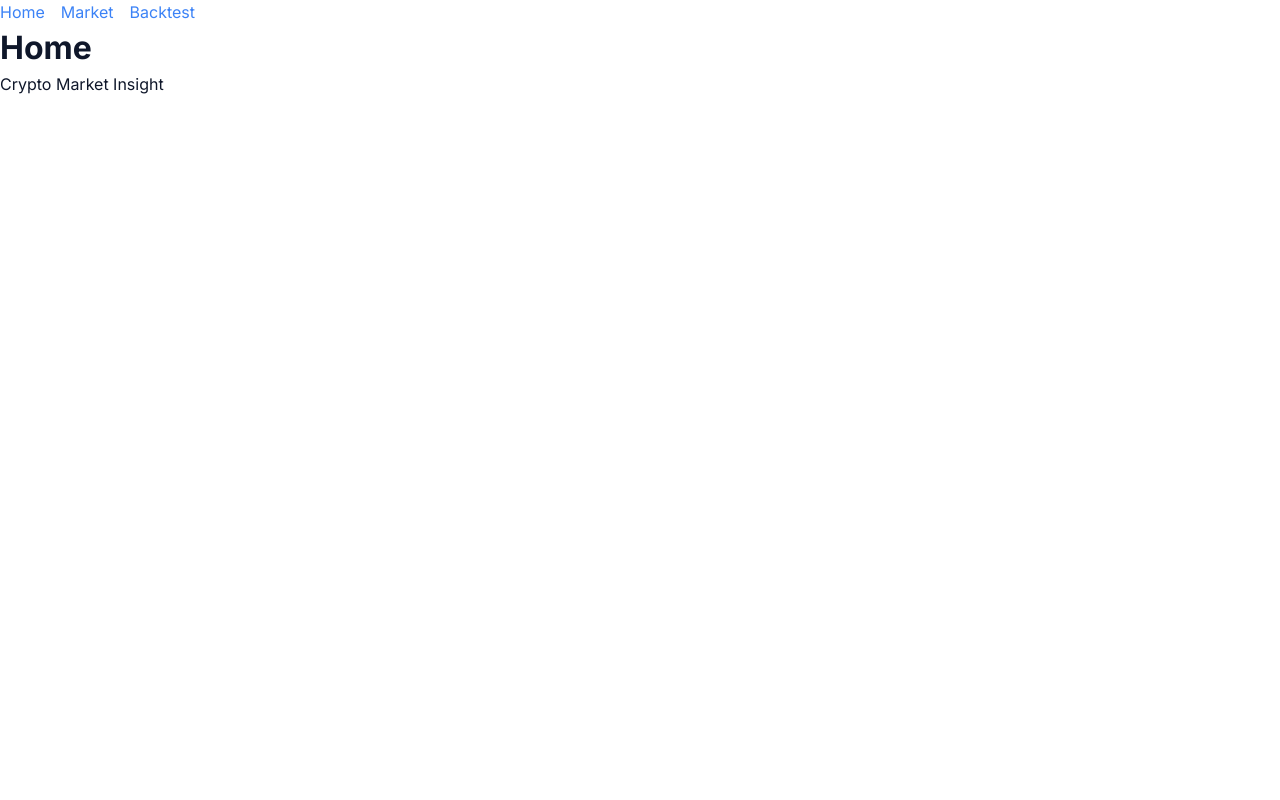
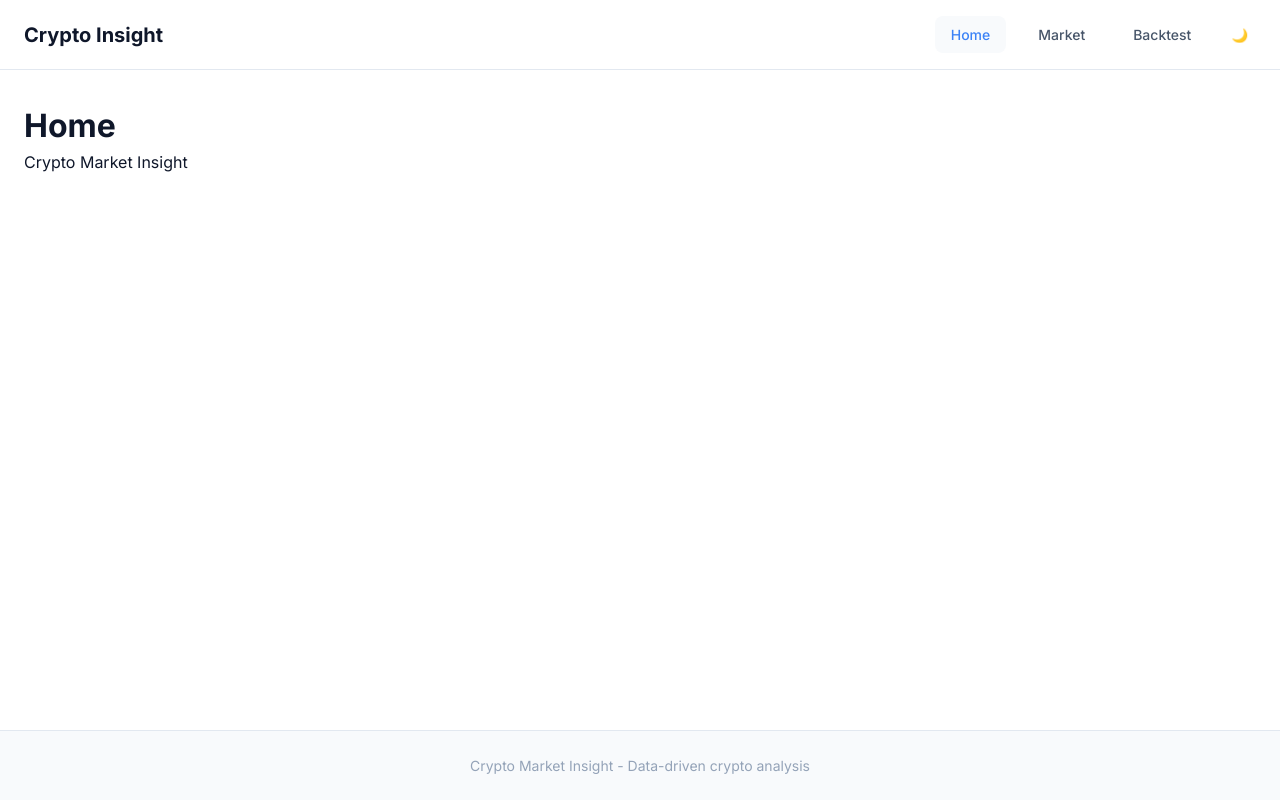
Before and after one commit to nickkies/crypto-market-insight, a React (Vite) app in the folder frontend/: page / in a window 1280 px wide. Built offline with nearby package versions, Linux system fonts and the light colour scheme.

Commit message:
💄 design: layout (#52)

```diff
--- a/frontend/src/features/common/components/Layout.tsx
+++ b/frontend/src/features/common/components/Layout.tsx
@@ -1,26 +1,157 @@
-import { Outlet, Link } from 'react-router-dom';
+import { Outlet, Link, useLocation } from 'react-router-dom';
+import styled from 'styled-components';
+import { useTheme } from '@/styles';
+
+const Container = styled.div`
+  min-height: 100vh;
+  display: flex;
+  flex-direction: column;
+`;
+
+const Header = styled.header`
+  position: sticky;
+  top: 0;
+  z-index: 100;
+  background-color: ${({ theme }) => theme.colors.background.primary};
+  border-bottom: 1px solid ${({ theme }) => theme.colors.border.primary};
+  backdrop-filter: blur(8px);
+`;
+
+const HeaderInner = styled.div`
+  max-width: 1280px;
+  margin: 0 auto;
+  padding: ${({ theme }) => theme.spacing.md} ${({ theme }) => theme.spacing.lg};
+  display: flex;
+  align-items: center;
+  justify-content: space-between;
+
+  @media (max-width: ${({ theme }) => theme.breakpoints.md}) {
+    padding: ${({ theme }) => theme.spacing.sm} ${({ theme }) => theme.spacing.md};
+  }
+`;
+
+const Logo = styled(Link)`
+  font-size: ${({ theme }) => theme.fonts.size.xl};
+  font-weight: ${({ theme }) => theme.fonts.weight.bold};
+  color: ${({ theme }) => theme.colors.text.primary};
+  display: flex;
+  align-items: center;
+  gap: ${({ theme }) => theme.spacing.sm};
+
+  &:hover {
+    color: ${({ theme }) => theme.colors.primary.main};
+  }
+`;
+
+const Nav = styled.nav`
+  display: flex;
+  align-items: center;
+  gap: ${({ theme }) => theme.spacing.md};
+
+  @media (max-width: ${({ theme }) => theme.breakpoints.sm}) {
+    gap: ${({ theme }) => theme.spacing.sm};
+  }
+`;
+
+const NavLink = styled(Link)<{ $active?: boolean }>`
+  padding: ${({ theme }) => `${theme.spacing.sm} ${theme.spacing.md}`};
+  border-radius: ${({ theme }) => theme.borderRadius.md};
+  font-weight: ${({ theme }) => theme.fonts.weight.medium};
+  font-size: ${({ theme }) => theme.fonts.size.sm};
+  color: ${({ theme, $active }) =>
+    $active ? theme.colors.primary.main : theme.colors.text.secondary};
+  background-color: ${({ theme, $active }) =>
+    $active ? theme.colors.background.secondary : 'transparent'};
+  transition: all ${({ theme }) => theme.transitions.fast};
+
+  &:hover {
+    color: ${({ theme }) => theme.colors.primary.main};
+    background-color: ${({ theme }) => theme.colors.background.secondary};
+  }
+
+  @media (max-width: ${({ theme }) => theme.breakpoints.sm}) {
+    padding: ${({ theme }) => `${theme.spacing.xs} ${theme.spacing.sm}`};
+    font-size: ${({ theme }) => theme.fonts.size.xs};
+  }
+`;
+
+const ThemeToggle = styled.button`
+  padding: ${({ theme }) => theme.spacing.sm};
+  border-radius: ${({ theme }) => theme.borderRadius.md};
+  color: ${({ theme }) => theme.colors.text.secondary};
+  transition: all ${({ theme }) => theme.transitions.fast};
+
+  &:hover {
+    color: ${({ theme }) => theme.colors.primary.main};
+    background-color: ${({ theme }) => theme.colors.background.secondary};
+  }
+`;
+
+const Main = styled.main`
+  flex: 1;
+  max-width: 1280px;
+  width: 100%;
+  margin: 0 auto;
+  padding: ${({ theme }) => theme.spacing.xl} ${({ theme }) => theme.spacing.lg};
+
+  @media (max-width: ${({ theme }) => theme.breakpoints.md}) {
+    padding: ${({ theme }) => theme.spacing.lg} ${({ theme }) => theme.spacing.md};
+  }
+`;
+
+const Footer = styled.footer`
+  border-top: 1px solid ${({ theme }) => theme.colors.border.primary};
+  background-color: ${({ theme }) => theme.colors.background.secondary};
+`;
+
+const FooterInner = styled.div`
+  max-width: 1280px;
+  margin: 0 auto;
+  padding: ${({ theme }) => theme.spacing.lg};
+  text-align: center;
+  color: ${({ theme }) => theme.colors.text.tertiary};
+  font-size: ${({ theme }) => theme.fonts.size.sm};
+`;
 
 export function Layout() {
+  const location = useLocation();
+  const { toggleTheme, isDark } = useTheme();
+
+  const navItems = [
+    { path: '/', label: 'Home' },
+    { path: '/market', label: 'Market' },
+    { path: '/backtest', label: 'Backtest' },
+  ];
+
   return (
-    <div>
-      <header>
-        <nav>
-          <ul style={{ display: 'flex', gap: '1rem', listStyle: 'none' }}>
-            <li>
-              <Link to="/">Home</Link>
-            </li>
-            <li>
-              <Link to="/market">Market</Link>
-            </li>
-            <li>
-              <Link to="/backtest">Backtest</Link>
-            </li>
-          </ul>
-        </nav>
-      </header>
-      <main>
+    <Container>
+      <Header>
+        <HeaderInner>
+          <Logo to="/">Crypto Insight</Logo>
+          <Nav>
+            {navItems.map((item) => (
+              <NavLink
+                key={item.path}
+                to={item.path}
+                $active={location.pathname === item.path}
+              >
+                {item.label}
+              </NavLink>
+            ))}
+            <ThemeToggle onClick={toggleTheme} aria-label="Toggle theme">
+              {isDark ? '☀️' : '🌙'}
+            </ThemeToggle>
+          </Nav>
+        </HeaderInner>
+      </Header>
+      <Main>
         <Outlet />
-      </main>
-    </div>
+      </Main>
+      <Footer>
+        <FooterInner>
+          Crypto Market Insight - Data-driven crypto analysis
+        </FooterInner>
+      </Footer>
+    </Container>
   );
 }
```
